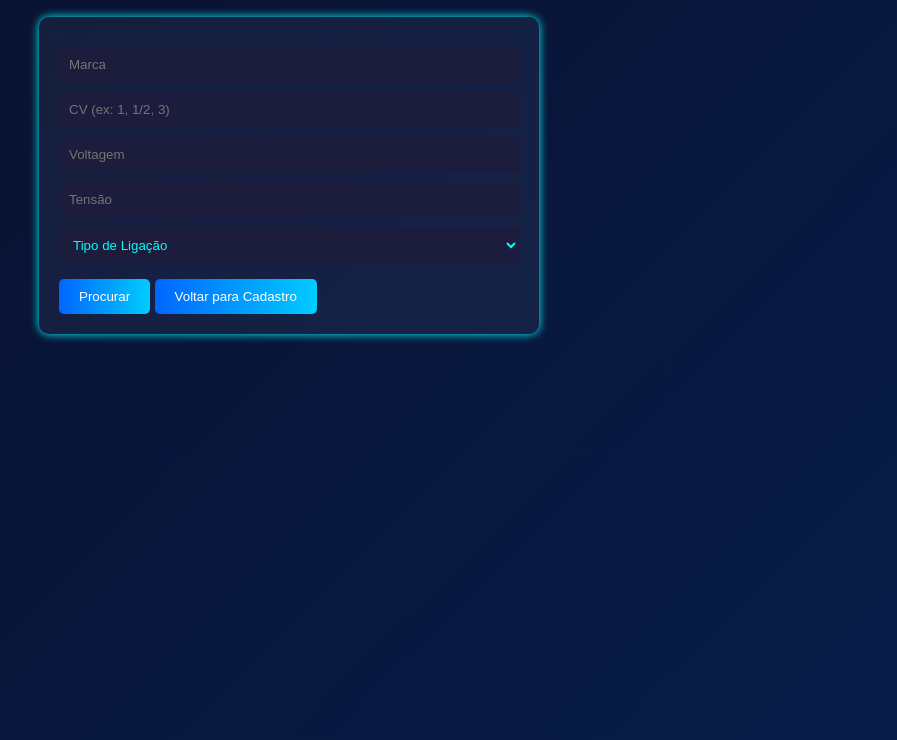
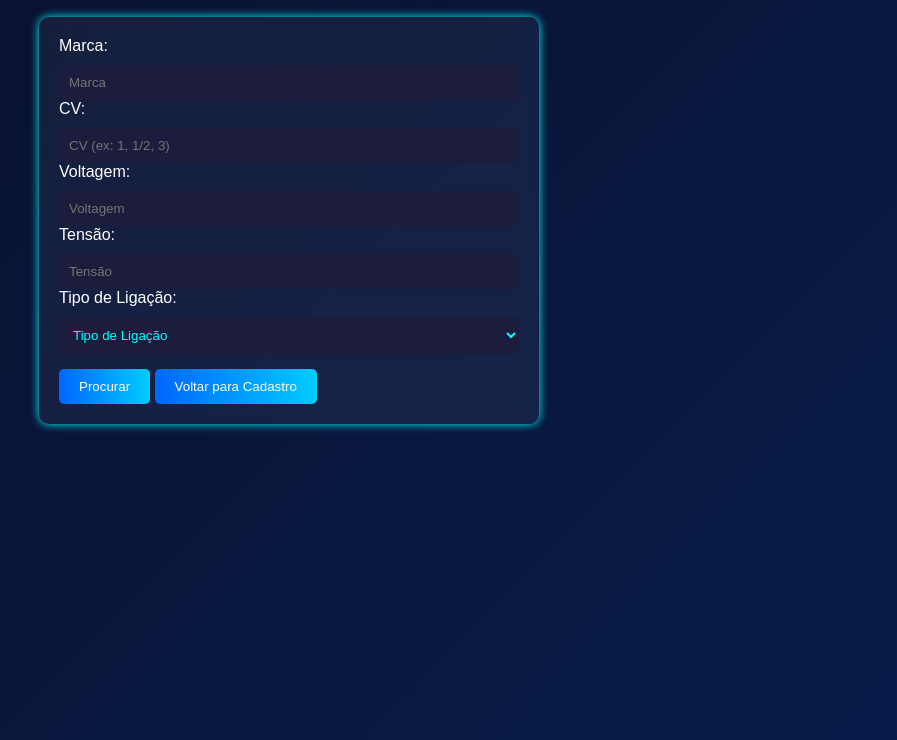
Before and after one commit to Brennogbi/bsmotores-esquemas, a plain HTML site: page cadastro-esquemas/frontend/listar.html in a window 1280 px wide. Shown: the part 60-800 px from the top of the page, without its empty margins (351-1248 px from the left). Drawn offline with Linux system fonts and the light colour scheme.

Commit message:
coreçao em listar.html

```diff
--- a/cadastro-esquemas/frontend/listar.html
+++ b/cadastro-esquemas/frontend/listar.html
@@ -2,21 +2,30 @@
 <!DOCTYPE html>
 <html lang="pt-BR">
 <head>
-  <meta charset="UTF-8">
-  <meta name="viewport" content="width=device-width, initial-scale=1">
+  <meta charset="UTF-8" />
+  <meta name="viewport" content="width=device-width, initial-scale=1" />
   <title>Listar Esquemas</title>
-  <link rel="stylesheet" href="style.css">
+  <link rel="stylesheet" href="style.css" />
 </head>
 <body>
 
   <h1>Listar Esquemas</h1>
 
+  <!-- ✅ Formulário para buscar esquemas com filtros -->
   <form id="form-listar">
-    <input type="text" id="marcaBusca" placeholder="Marca" name="marca">
-    <input type="text" id="cvBusca" placeholder="CV (ex: 1, 1/2, 3)" name="cv">
-    <input type="text" id="voltagemBusca" placeholder="Voltagem" name="voltagem">
-    <input type="text" id="tensaoBusca" placeholder="Tensão" name="tensao">
+    <label for="marcaBusca">Marca:</label>
+    <input type="text" id="marcaBusca" placeholder="Marca" name="marca" />
 
+    <label for="cvBusca">CV:</label>
+    <input type="text" id="cvBusca" placeholder="CV (ex: 1, 1/2, 3)" name="cv" />
+
+    <label for="voltagemBusca">Voltagem:</label>
+    <input type="text" id="voltagemBusca" placeholder="Voltagem" name="voltagem" />
+
+    <label for="tensaoBusca">Tensão:</label>
+    <input type="text" id="tensaoBusca" placeholder="Tensão" name="tensao" />
+
+    <label for="tipoLigacaoBusca">Tipo de Ligação:</label>
     <select id="tipoLigacaoBusca" name="tipoLigacao">
       <option value="">Tipo de Ligação</option>
       <option value="monofasico">Monofásico</option>
@@ -27,9 +36,10 @@
     <a href="./index.html"><button type="button">Voltar para Cadastro</button></a>
   </form>
 
+  <!-- ✅ Área onde serão exibidos os resultados -->
   <div id="resultado"></div>
 
-  <!-- ✅ Script atualizado -->
+  <!-- ✅ Script para buscar e exibir os esquemas -->
   <script src="listar.js"></script>
 </body>
 </html>
```
